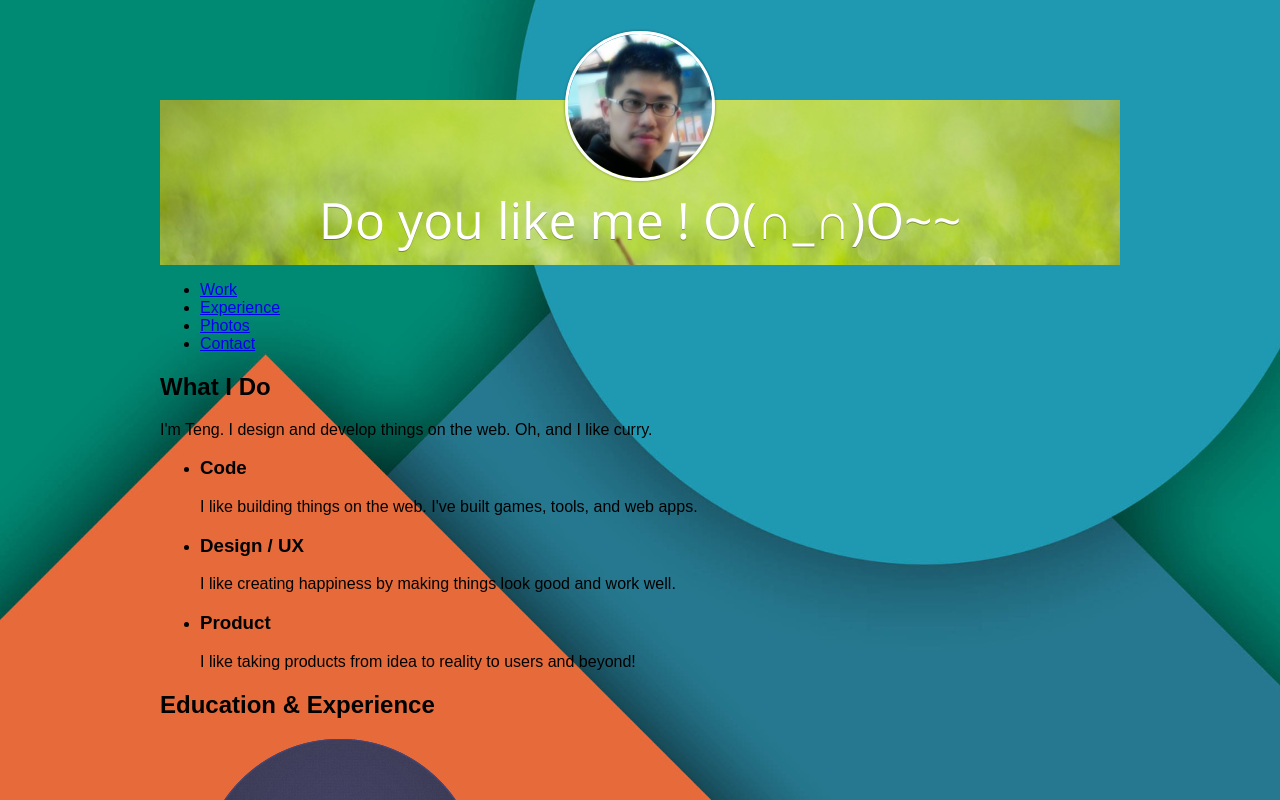
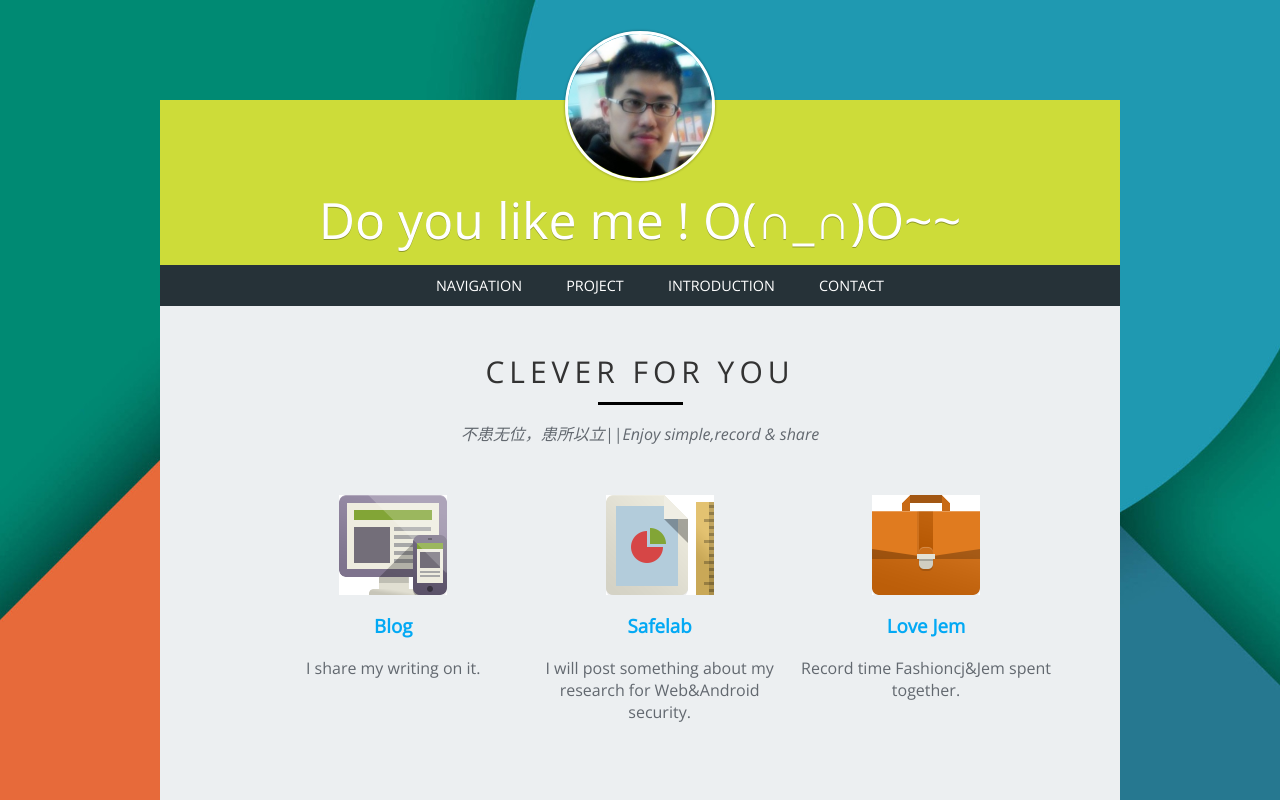
Before and after one commit to fashioncj/sike-css0to1-profile, a plain HTML site: page index.html in a window 1280 px wide. Shown: the top 800 px of the page. Drawn offline with nearby package versions, Linux system fonts and the light colour scheme; a web font is replaced by a local one.

Commit message:
lesson 2

```diff
--- a/css/main.css
+++ b/css/main.css
@@ -3,6 +3,14 @@ body {
   background-attachment: fixed;
   background-size: cover;
   background-position: center;
+  font-family: 'Open Sans','helvetica','Microsoft YaHei',arial,sans-serif;
+  font-weight: 300;
+  color: #62686f;
+}
+
+h1, h2, h3, h4, h5, h6 {
+  color: #333;
+  font-weight: 300;
 }
 
 .container {
@@ -15,7 +23,8 @@ margin-top:100px;
 padding: 1px;
 text-align:center;
 
-background-image: url(../img/banner.jpg);
+#background-image: url(../img/banner.jpg);
+background-color:#CDDC39;
 background-position: center;
 background-repeat:no-repeat;
 }
@@ -40,3 +49,101 @@ font-size: 50px;
 font-family: 'Open Sans','helvetica',arial,sans-serif;
 text-shadow: 0 1px rgba(0,0,0,0.3);
 }
+
+.main-nav {
+  background-color: #263238;
+  text-align:center;
+  padding: 1px;
+
+}
+
+.main-nav ul{
+  margin:0px;
+}
+
+.main-nav li{
+  display: inline-block;
+  list-style: none;
+  padding: 0;
+  margin: 10px 20px;
+}
+
+.main-nav ul li a {
+  color: #fff;
+  font-size: 0.9rem;
+  font-weight: 300;
+  text-transform: uppercase;
+  text-decoration: none;
+}
+
+.main-nav ul li a:hover {
+  text-decoration: underline;
+}
+
+.info-section {
+  background-color: #ECEFF1;
+  padding:1px;
+  padding: 30px 60px;
+  text-align:center;
+}
+
+.navigation header h2 {
+  font-size: 30px;
+  text-transform: uppercase;
+  letter-spacing: 5px;
+  margin:15px;
+}
+
+.navigation header h2:after{
+  content:"";
+  border-bottom: 3px solid black;
+  display:table;
+  width:75px;
+  margin:0 auto;
+  padding:5px;
+  #clear:both;
+}
+
+.info-section_description {
+  font-style: italic;
+}
+
+.navigation_nav-list{
+  margin-top:50px;
+  overflow: hidden;
+}
+
+.navigation_nav-list .navigation_skill {
+  float: left;
+  list-style: none;
+}
+
+.navigation_skill h3 a{
+text-decoration:none;
+font-weight:700;
+color:#03A9F4;
+}
+
+.nav_top--blog {
+  width:33.3%;
+  padding-top:100px;
+  background-image: url(../img/skill-code.png);
+  background-repeat: no-repeat;
+  background-position: center top;
+}
+
+.nav_top--safelab{
+  width:33.3%;
+  padding-top:100px;
+  background-image: url(../img/skill-design.png);
+  background-repeat: no-repeat;
+  background-position: center top;
+}
+
+.nav_top--love {
+  width:33.3%;
+  padding-top:100px;
+  background-image: url(../img/skill-product.png);
+  background-repeat: no-repeat;
+  background-position: center top;
+}
--- a/index.html
+++ b/index.html
@@ -40,30 +40,30 @@ See: http://www.sitepoint.com/web-foundations/doctypes/
 
       <nav class="main-nav">
         <ul>
-          <li><a href="#">Work</a></li>
-          <li><a href="#">Experience</a></li>
-          <li><a href="#">Photos</a></li>
+          <li><a href="#navigation">Navigation</a></li>
+          <li><a href="#education-experience">Project</a></li>
+          <li><a href="#">Introduction</a></li>
           <li><a href="#">Contact</a></li>
         </ul>
       </nav>
 
-      <section class="info-section whatido">
+      <section class="info-section navigation">
         <header>
-          <h2>What I Do</h2>
-          <p class="info-section__description">I'm Teng. I design and develop things on the web. Oh, and I like curry.</p>
+          <h2>CLEVER FOR YOU</h2>
+          <p class="info-section_description">不患无位，患所以立||Enjoy simple,record & share</p>
         </header>
-        <ul class="whatido__skill-list">
-          <li class="whatido__skill whatido__skill--code">
-            <h3>Code</h3>
-            <p>I like building things on the web. I've built games, tools, and web apps.</p>
+        <ul class="navigation_nav-list">
+          <li class="navigation_skill nav_top--blog">
+            <h3><a href="http://blog.chenjia.me" target= _blank>Blog</a></h3>
+            <p>I share my writing on it.</p>
           </li>
-          <li class="whatido__skill whatido__skill--design">
-            <h3>Design / UX</h3>
-            <p>I like creating happiness by making things look good and work well.</p>
+          <li class="navigation_skill nav_top--safelab">
+            <h3><a href="http://safelab.chenjia.me" target= _blank>Safelab</a></h3>
+            <p>I will post something about my research for Web&Android security.</p>
           </li>
-          <li class="whatido__skill whatido__skill--product">
-            <h3>Product</h3>
-            <p>I like taking products from idea to reality to users and beyond!</p>
+          <li class="navigation_skill nav_top--love">
+            <h3><a href="http://qrjem.chenjia.me" target= _blank>Love Jem</a></h3>
+            <p>Record time Fashioncj&Jem spent together.</p>
           </li>
         </ul>
       </section>
```
